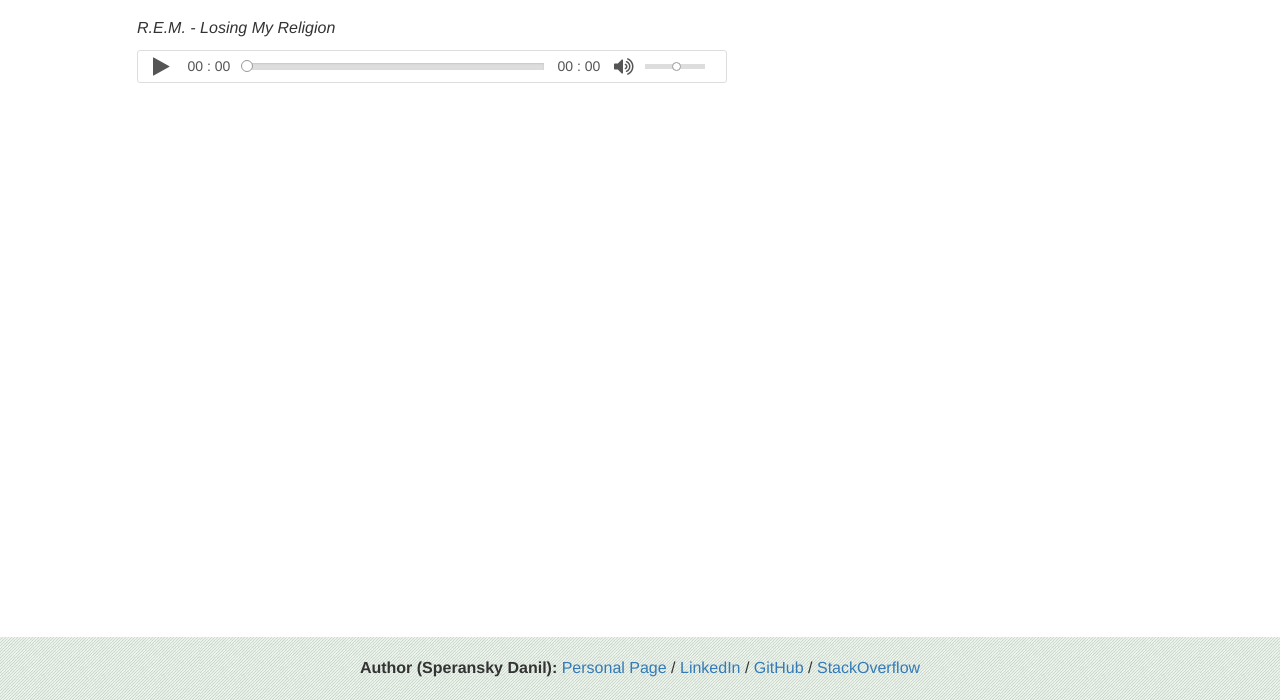
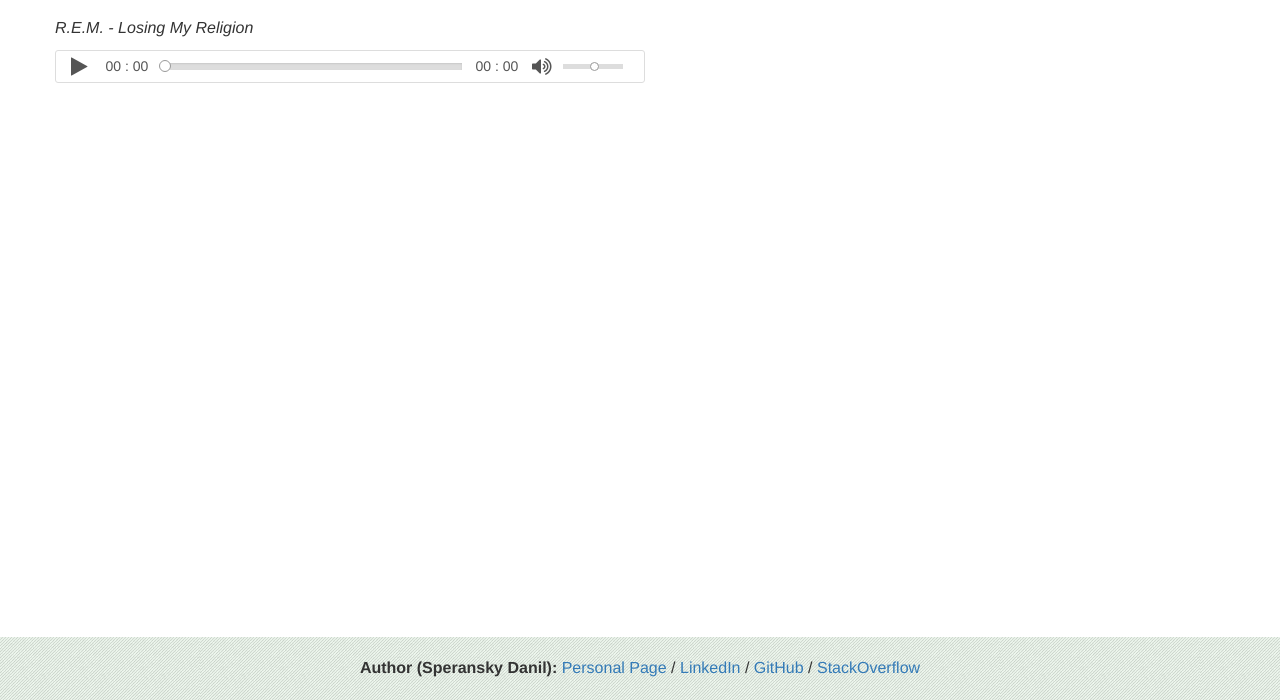
Before and after one commit to speranskydanil/Simple-Audio-Player, a website: page demo/index.html in a window 1280 px wide. Shown: the part 100-800 px from the top of the page. Drawn offline with nearby package versions, Linux system fonts and the light colour scheme.

Commit message:
fixing styles

```diff
--- a/demo/index.html
+++ b/demo/index.html
@@ -43,7 +43,7 @@
 }
 
 .container {
-  padding: 20px 0px 0px 82px;
+  padding: 20px 0px 82px 0px;
 }
     </style>
 
```
